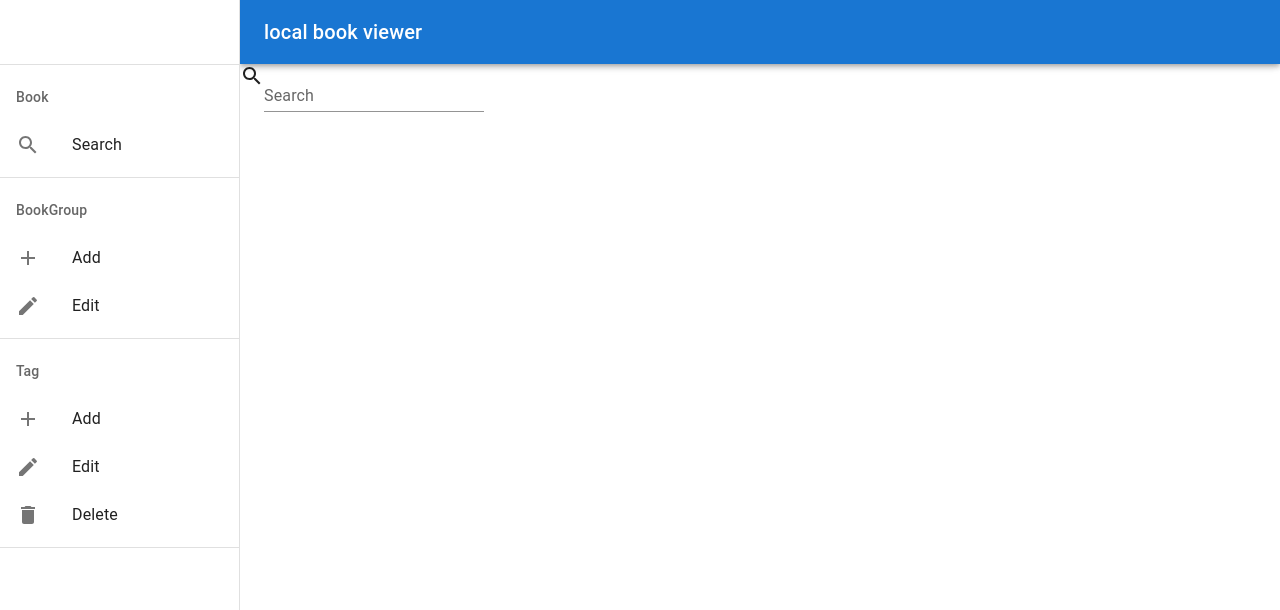
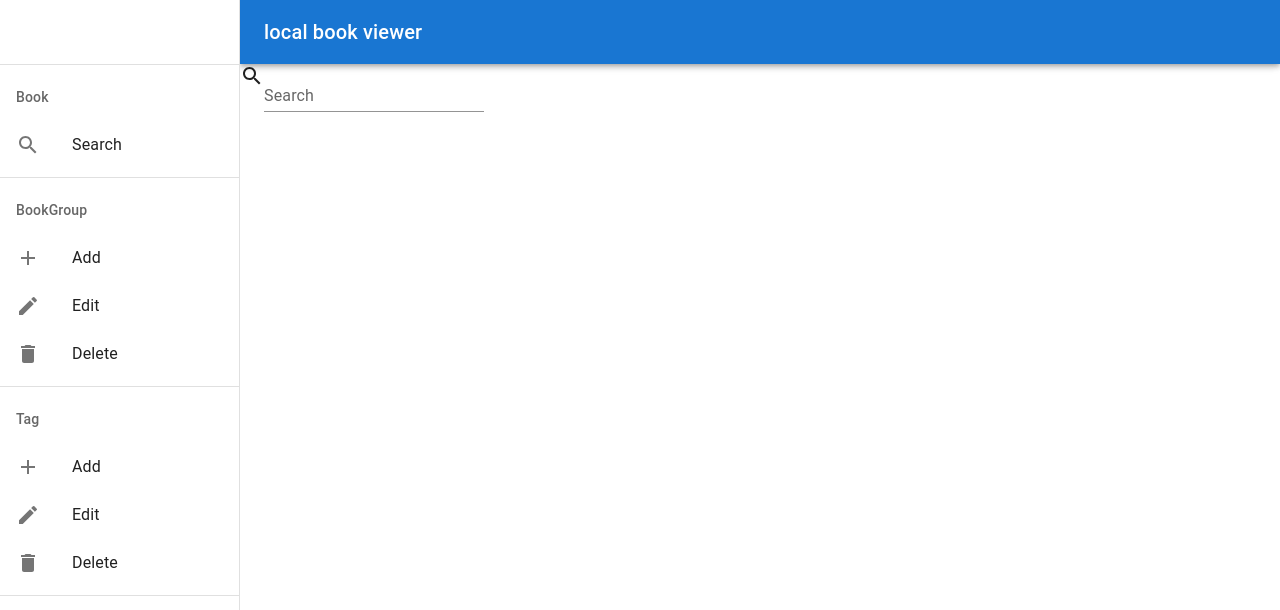
Before and after one commit to Syu-fu/local-book-reader, a React (Create React App) app in the folder react-app/: page / in a window 1280 px wide. Shown: the top 610 px of the page. Built offline with nearby package versions, Linux system fonts and the light colour scheme; what minio would draw is missing.

Commit message:
feat(react): Add bookgroup delete page link

```diff
--- a/react-app/src/components/ResponsiveDrawer.tsx
+++ b/react-app/src/components/ResponsiveDrawer.tsx
@@ -64,6 +64,12 @@ const ResponsiveDrawer = (props: Props) => {
             <EditIcon />
           </ListItemIcon>
           <ListItemText primary="Edit" />
+        </ListItem>
+        <ListItem button key="delete" onClick={() => { move('/bookgroup/delete') }}>
+          <ListItemIcon>
+            <DeleteIcon />
+          </ListItemIcon>
+          <ListItemText primary="Delete" />
         </ListItem>
       </List>
       <Divider />
--- a/react-app/src/routes/DrawerRouter.tsx
+++ b/react-app/src/routes/DrawerRouter.tsx
@@ -8,6 +8,7 @@ import TagEditPage from '../pages/TagEdit';
 import TagDeletePage from '../pages/TagDelete';
 import BookGroupAddPage from '../pages/BookGroupAdd';
 import BookGroupEditPage from '../pages/BookGroupEdit';
+import BookGroupDeletePage from '../pages/BookGroupDelete';
 
 const DrawerRouter: React.FC = () => {
   return (
@@ -22,6 +23,7 @@ const DrawerRouter: React.FC = () => {
           <Route path="/tag/delete" element={<TagDeletePage />} />
           <Route path="/bookgroup/add" element={<BookGroupAddPage />} />
           <Route path="/bookgroup/Edit" element={<BookGroupEditPage />} />
+          <Route path="/bookgroup/delete" element={<BookGroupDeletePage />} />
         </Routes>
       </BrowserRouter >
     </div>
```
